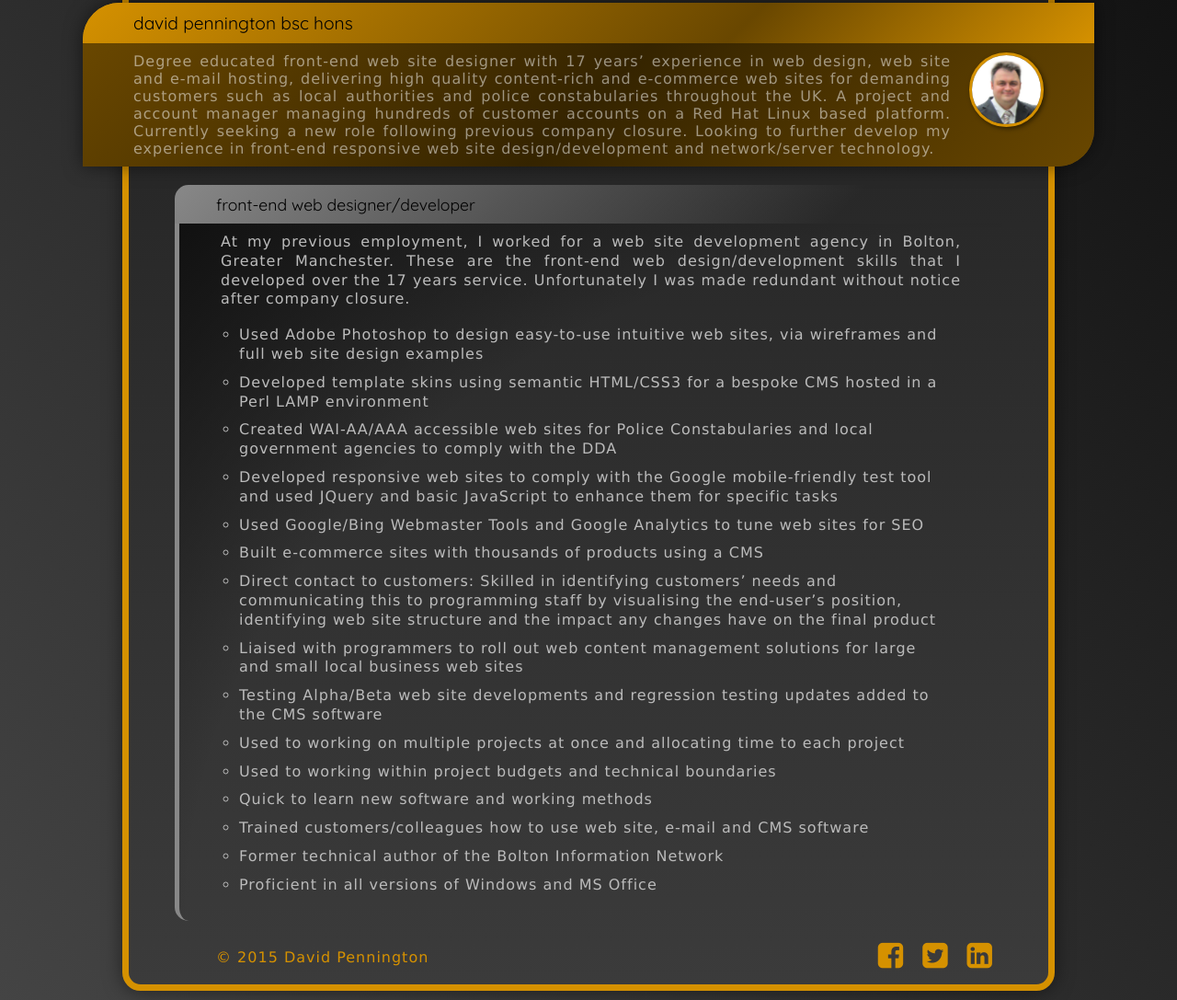
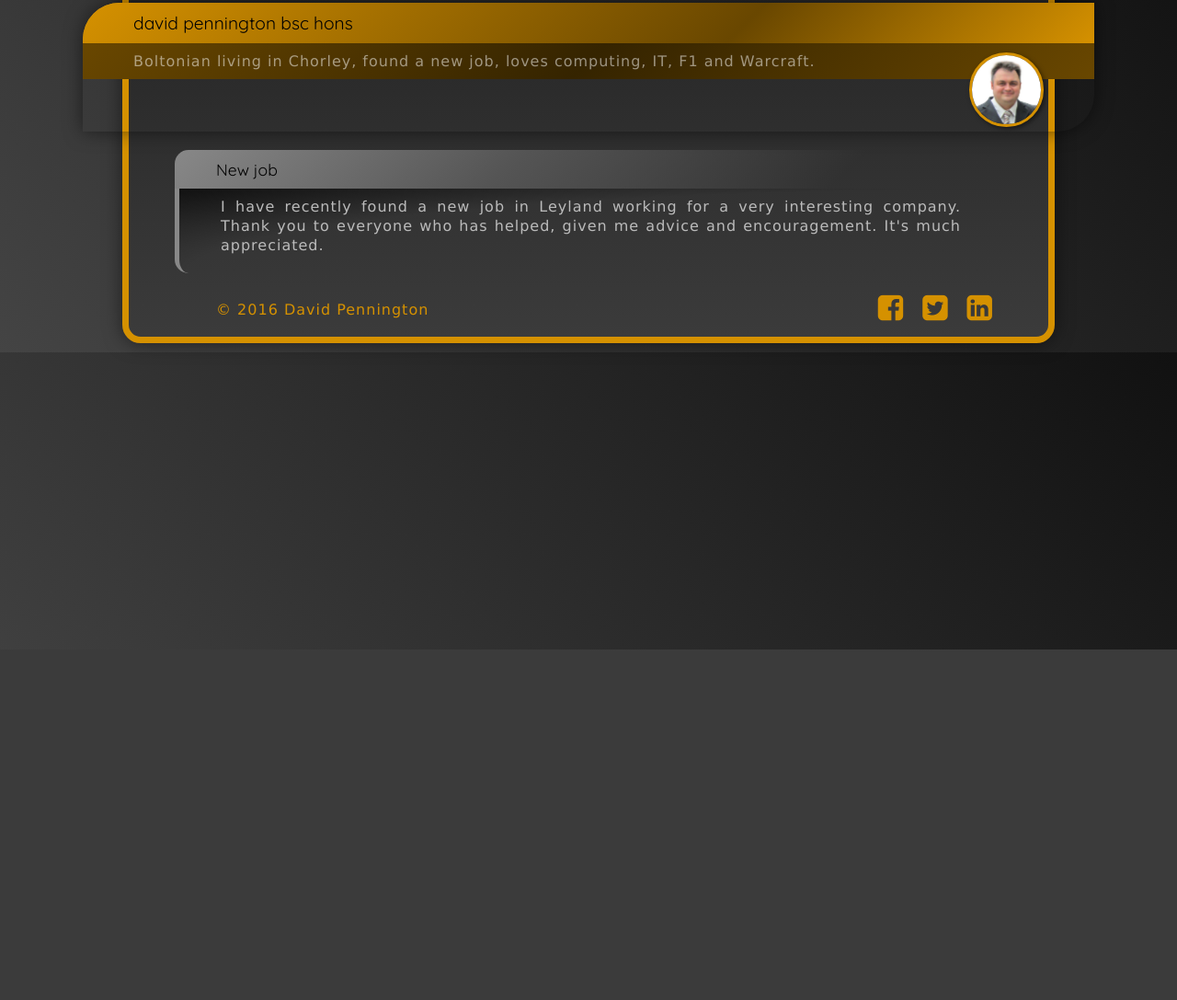
Before and after one commit to davidpenni/portfolio, a plain HTML site: page index.html in a window 1280 px wide. Shown: the part 94-1181 px from the top of the page at 92% size. After the commit the page ends 800 px from the top, so only its background shows below. Drawn offline with Linux system fonts and the light colour scheme; a web font is replaced by a local one.

Commit message:
Removal of job pages
Removal of job searching pages

```diff
--- a/index.html
+++ b/index.html
@@ -19,9 +19,6 @@
                             <a href="index.html">Experience</a>
                         </li>
                         <li>
-                            <a href="cv.html">CV</a>
-                        </li>
-                        <li>
                             <a href="about.html">About</a>
                         </li>
                         <li>
@@ -32,37 +29,20 @@
             </div>
             <header>
                 <h1>david pennington bsc hons</h1>
-                <p><img src="img/dp.jpg" alt="David Pennington">Degree educated front-end web site designer with 17 years’ experience in web design, web site and e-mail hosting, delivering high quality content-rich and e-commerce web sites for demanding customers such as local authorities and police constabularies throughout the UK.  A project and account manager managing hundreds of customer accounts on a Red Hat Linux based platform.  Currently seeking a new role following previous company closure.  Looking to further develop my experience in front-end responsive web site design/development and network/server technology.</p>
+                <p><img src="img/dp.jpg" alt="David Pennington">Boltonian living in Chorley, found a new job, loves computing, IT, F1 and Warcraft.</p>
             </header>
             <main class="">
                 <section class="section-one">
                     <article class="articlebox">
-                        <h2>front-end web designer/developer</h2>
+                        <h2>New job</h2>
                         <div class="articlecontent">
-                            <p>At my previous employment, I worked for a web site development agency in Bolton, Greater Manchester.  These are the front-end web design/development skills that I developed over the 17 years service.  Unfortunately I was made redundant without notice after company closure.</p>
-                            <ul>
-                                <li>Used Adobe Photoshop to design easy-to-use intuitive web sites, via wireframes and full web site design examples</li>
-                                <li>Developed template skins using semantic HTML/CSS3 for a bespoke CMS hosted in a Perl LAMP environment</li>
-                                <li>Created WAI-AA/AAA accessible web sites for Police Constabularies and local government agencies to comply with the DDA</li>
-                                <li>Developed responsive web sites to comply with the Google mobile-friendly test tool and used JQuery and basic JavaScript to enhance them for specific tasks</li>
-                                <li>Used Google/Bing Webmaster Tools and Google Analytics to tune web sites for SEO</li>
-                                <li>Built e-commerce sites with thousands of products using a CMS</li>
-                                <li>Direct contact to customers:  Skilled in identifying customers’ needs and communicating this to programming staff by visualising the end-user’s position, identifying web site structure and the impact any changes have on the final product</li>
-                                <li>Liaised with programmers to roll out web content management solutions for large and small local business web sites</li>
-                                <li>Testing Alpha/Beta web site developments and regression testing updates added to the CMS software</li>
-                                <li>Used to working on multiple projects at once and allocating time to each project</li>
-                                <li>Used to working within project budgets and technical boundaries</li>
-                                <li>Quick to learn new software and working methods</li>
-                                <li>Trained customers/colleagues how to use web site, e-mail and CMS software</li>
-                                <li>Former technical author of the Bolton Information Network</li>
-                                <li>Proficient in all versions of Windows and MS Office</li>
-                            </ul>
+                            <p>I have recently found a new job in Leyland working for a very interesting company.  Thank you to everyone who has helped, given me advice and encouragement.  It's much appreciated.</p>
                         </div>
                     </article>
                 </section>
             </main>
             <footer class="clearfix">
-                <p>&copy; 2015 David Pennington</p>
+                <p>&copy; 2016 David Pennington</p>
                 <ul>
                     <li>
                         <a href="https://uk.linkedin.com/in/dpennington723" title="Connect to David Pennington on Linked in" target="_blank"><span class="fa fa-2x fa-linkedin-square"></span></a>
```
Also changed, not shown: about.html (+1 -1 lines), contact.html (+2 -5 lines), cv.html (deleted, +0 -77 lines).
